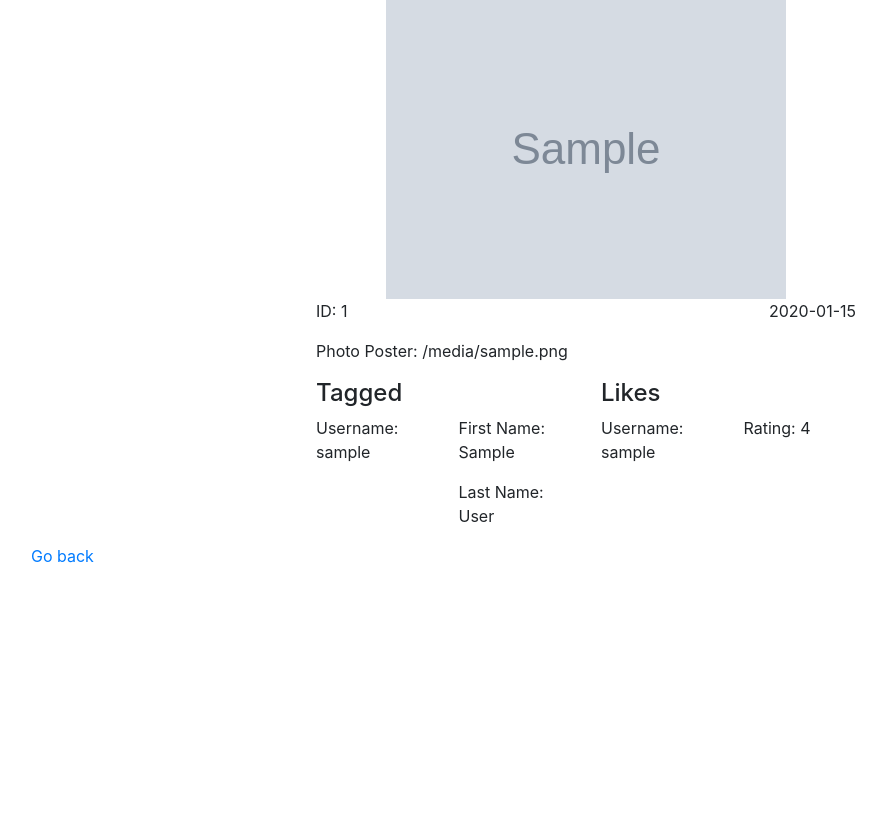
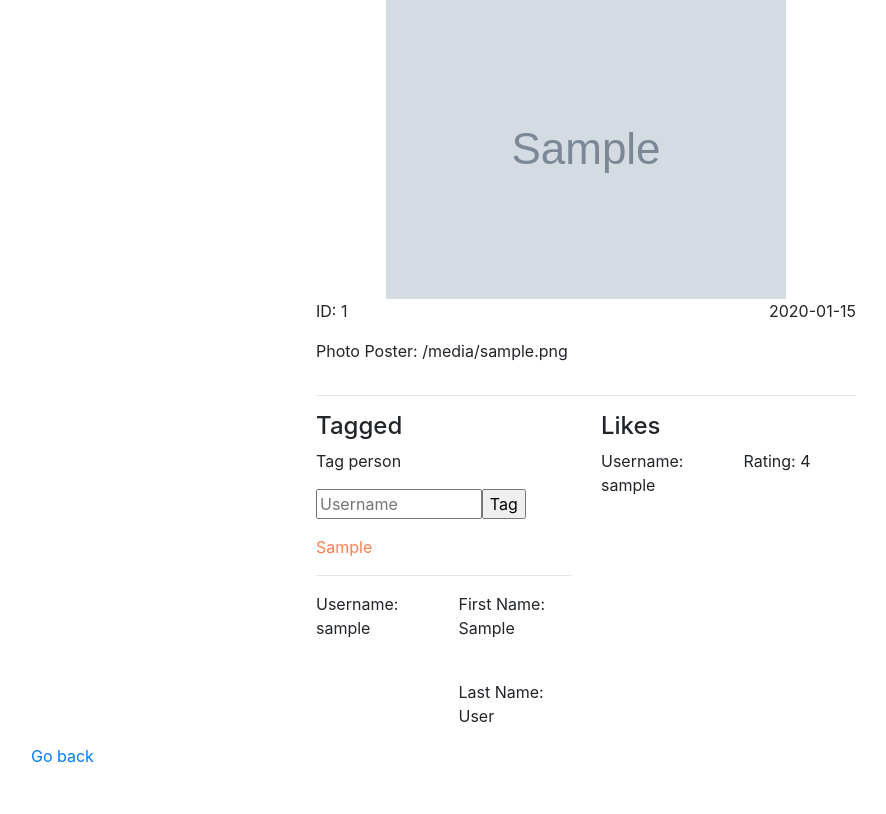
Before and after one commit to SteveUcho/Instagram-Clone, a Flask app: template templates/more-info.html in a window 1280 px wide. Shown: the part 153-967 px from the top of the page, without its empty margins (54-940 px from the left). Before the commit the page ends 716 px from the top, so only its background shows below. Run offline with Flask 2, Linux system fonts and the light colour scheme; the template is opened without the code that fills it: most values are stand-ins (such as "Sample title", 1, 10 or a date in 2020); grey boxes marked "Sample" are stand-in pictures; some libraries are stand-ins or nearby versions.

Commit message:
Fixed View Photos + Unfollow + Manage Tags + Manage Follows

```diff
--- a/main.py
+++ b/main.py
@@ -35,48 +35,62 @@ def index():
         return redirect(url_for("home"))
     return render_template("index.html")
 
+# Get current followers and pending followers data, send it to home.html
 @app.route("/home")
 @login_required
 def home(followMsg=False, errorMsg=False):
     with connection.cursor() as cursor:
+        # get pending followers
         query = "SELECT * FROM follow WHERE username_followed = %s AND followStatus = 0"
         cursor.execute(query, (session["username"]))
         pendingFollowRequests = cursor.fetchall()
+        # get current followers
         query = "SELECT * FROM follow WHERE (username_follower = %s OR username_followed = %s) AND followStatus = 1"
         cursor.execute(query, (session["username"], session["username"]))
         currentFollowers = cursor.fetchall()
     return render_template("home.html", username=session["username"], currentFollowers=currentFollowers, pendingFollowRequests=pendingFollowRequests, followMsg=followMsg, errorMsg=errorMsg)
 
+# this route is invoked when the request follow form is filled out and sent
+# We must check if the username exists first
+# Then we check if a request has already been sent, if a request exists, let the user know
+# if no request has been sent to this user yet, then send it
 @app.route("/requestFollow", methods=["POST"])
 @login_required
 def requestFollow():
     if request.form:
         username = request.form.get("username")
         with connection.cursor() as cursor:
+            # check if user exists
             query = "SELECT * FROM person WHERE username = %s"
             cursor.execute(query, (username))
         data = cursor.fetchone()
         if data:
             with connection.cursor() as cursor:
+                # check if request has been sent before
                 query = "SELECT * FROM follow WHERE (username_follower = %s AND username_followed = %s) OR (username_followed = %s AND username_follower = %s)"
                 cursor.execute(query, (username, session["username"], username, session["username"]))
             data = cursor.fetchone()
             if not data:
                 with connection.cursor() as cursor:
+                    # send request
                     query = "INSERT INTO follow (username_followed, username_follower, followstatus) VALUES (%s, %s, %s)"
                     cursor.execute(query, (username, session["username"], 0))
                 followMsg = "Follow request sent"
                 return home(followMsg=followMsg)
             else:
+                # let the user know he/she has already sent a request
                 error = "Request to %s already sent" % (username)
                 return home(followMsg=error)
         else:
+            # let the user know the user does not exists
             followMsg = "Username does not exist"
             return home(followMsg=followMsg)
 
     error = "An unknown error has occurred. Please try again."
     return home(errorMsg=error)
 
+# update the follow table with the follow status 1
+# this route is invoked when a user clicks the accept button on the pending follow
 @app.route("/acceptFollow/<usernameFollower>", methods=["POST"])
 @login_required
 def acceptFollow(usernameFollower):
@@ -85,6 +99,8 @@ def acceptFollow(usernameFollower):
         cursor.execute(query, (usernameFollower, session["username"]))
     return redirect(url_for("home"))
 
+# this route is invoked when a user clicks the decline button on the pending follow
+# serves as a decline follow but also as an unfollow, as it deletes the table entry in its entirety
 @app.route("/declineFollow/<usernameFollower>", methods=["POST"])
 @login_required
 def declineFollow(usernameFollower):
@@ -98,14 +114,46 @@ def declineFollow(usernameFollower):
 def upload():
     return render_template("upload.html")
 
+# gets images visible to the user.
 @app.route("/images", methods=["GET"])
 @login_required
 def images():
-    query = "SELECT * FROM photo"
+    query = ("SELECT * "
+            "FROM photo AS p1 "
+            "WHERE photoPoster = %s "
+            "OR ( "
+                "p1.allFollowers = 1 "
+                "AND EXISTS ( "
+                            "SELECT * "
+                            "FROM follow "
+                            "WHERE follow.username_followed = p1.photoPoster "
+                            "AND follow.username_follower = %s "
+                            "AND followstatus = 1) "
+                "OR EXISTS ( "
+                            "SELECT * "
+                            "FROM follow "
+                            "WHERE follow.username_follower = p1.photoPoster "
+                            "AND follow.username_followed = %s "
+                            "AND followstatus = 1) "
+                ") "
+            "OR p1.photoID IN ( "
+                        "SELECT photoID "
+                        "FROM sharedWith as s1 "
+                        "WHERE photoID = %s "
+                        "AND (groupOwner, groupName) IN ( "
+                                                        "SELECT groupOwner, groupName "
+                                                        "FROM belongTo "
+                                                        "WHERE member_username = %s "
+                                                        ") "
+                        ") "
+            )
     with connection.cursor() as cursor:
-        cursor.execute(query)
-    data = cursor.fetchall()
-    return render_template("images.html", images=data)
+        cursor.execute(query, (session["username"], session["username"], session["username"]))
+        images = cursor.fetchall()
+        query = "SELECT * FROM tagged WHERE username = %s AND tagstatus = 0"
+        cursor.execute(query, (session["username"]))
+        pendingTags = cursor.fetchall()
+    return render_template("images.html", images=images, pendingTags=pendingTags)
 
 @app.route("/image/<image_name>", methods=["GET"])
 @login_required
@@ -116,15 +164,14 @@ def image(image_name):
 
 @app.route("/more-info/<username>/<photoID>", methods=["GET"])
 @login_required
-def moreInfo(username, photoID):
+def moreInfo(username, photoID, tagMsg=False):
     moreInfoData = {
         "firstName": "",
         "lastName": "",
-        "timeStamp": "",
         "tagged": [],
         "likes": []
     }
-    photoID = int(photoID)
+    print(photoID)
     with connection.cursor() as cursor:
         query = "SELECT * FROM person WHERE username = %s"
         cursor.execute(query, (username))
@@ -132,21 +179,85 @@ def moreInfo(username, photoID):
         moreInfoData["firstName"] = data["firstName"]
         moreInfoData["lastName"] = data["lastName"]
 
-        query = "SELECT username, firstName, LastName FROM tagged NATURAL JOIN person WHERE photoID = %s AND tagstatus = 1"
+        query = "SELECT username, firstName, lastName FROM tagged NATURAL JOIN person WHERE photoID = %s AND tagstatus = 1"
         cursor.execute(query, (photoID))
-        data = cursor.fetchall()
-        moreInfoData["tagged"] = data
+        moreInfoData["tagged"] = cursor.fetchall()
 
         query = "SELECT username, rating FROM likes WHERE photoID = %s"
         cursor.execute(query, (photoID))
-        data = cursor.fetchall()
-        moreInfoData["liked"] = data
+        moreInfoData["likes"] = cursor.fetchall()
 
         query = "SELECT * FROM photo WHERE photoID = %s"
         cursor.execute(query, (photoID))
-    imageInQuestion = cursor.fetchone()
-    return render_template("more-info.html", moreInfoData=moreInfoData, image=imageInQuestion)
+        imageInQuestion = cursor.fetchone()
+    print(moreInfoData)
+    return render_template("more-info.html", moreInfoData=moreInfoData, image=imageInQuestion, tagMsg=tagMsg)
 
+@app.route("/tag", methods=["POST"])
+def tag():
+    if request.form:
+        requestData = request.form
+        username = requestData["username"]
+        photoID = requestData["photoID"]
+        with connection.cursor() as cursor:
+            query = "SELECT * FROM person WHERE username = %s"
+            cursor.execute(query, (username))
+            data = cursor.fetchone()
+            if not data:
+                tagMsg = "User does not exist"
+                return moreInfo(username, photoID, tagMsg=tagMsg)
+            if username == session["username"]:
+                try:
+                    query = "INSERT INTO tagged (username, photoID, tagstatus) VALUES (%s, %s, %s)"
+                    cursor.execute(query, (username, photoID, 1))
+                    tagMsg = "Tag set"
+                    return moreInfo(username, photoID, tagMsg=tagMsg)
+                except pymysql.err.IntegrityError:
+                    error = "%s is already tagged." % (username)
+                    return moreInfo(username, photoID, tagMsg=error)
+            else:
+                query = ("SELECT * "
+                        "FROM photo AS p1 "
+                        "WHERE photoID = %s "
+                        "AND ( EXISTS ( "
+                                        "SELECT * "
+                                        "FROM follow "
+                                        "WHERE follow.username_followed = p1.photoPoster "
+                                        "AND follow.username_follower = %s "
+                                        "AND followstatus = 1) "
+                            "OR EXISTS ( "
+                                        "SELECT * "
+                                        "FROM follow "
+                                        "WHERE follow.username_follower = p1.photoPoster "
+                                        "AND follow.username_followed = %s "
+                                        "AND followstatus = 1) "
+                            ")")
+                cursor.execute(query, (photoID, username, username))
+                data = cursor.fetchone()
+                if data:
+                    query = "INSERT INTO tagged (username, photoID, tagstatus) VALUES (%s, %s, %s)"
+                    cursor.execute(query, (username, photoID, 0))
+                    tagMsg = "Tag pending approval"
+                    return moreInfo(username, photoID, tagMsg=tagMsg)
+                else:
+                    tagMsg = "Photo not visible to Taggee"
+                    return moreInfo(username, photoID, tagMsg=tagMsg)
+
+@app.route("/acceptTag/<photoID>", methods=["POST"])
+def acceptTag(photoID):
+    with connection.cursor() as cursor:
+        query = "UPDATE tagged SET tagstatus = 1 WHERE username = %s AND photoID = %s"
+        cursor.execute(query, (session["username"], photoID))
+    return images()
+
+# serves as a decline follow but also as an unfollow, as it deletes the table entry in its entirety
+@app.route("/declineTag/<photoID>", methods=["POST"])
+@login_required
+def declineTag(photoID):
+    with connection.cursor() as cursor:
+        query = "DELETE FROM tagged WHERE (username = %s AND photoID = %s)"
+        cursor.execute(query, (session["username"], photoID))
+    return images()
 
 @app.route("/login", methods=["GET"])
 def login():
--- a/templates/home.html
+++ b/templates/home.html
@@ -36,6 +36,9 @@
                     </form>
                     <hr>
                     <h4>Current Following</h4>
+                    {% if not currentFollowers %}
+                        <p>No followers</p>
+                    {% endif %}
                     {% for follow in currentFollowers %}
                     <div class="row">
                         <div class="col-6">
--- a/templates/more-info.html
+++ b/templates/more-info.html
@@ -26,16 +26,32 @@
                             <p>{{image.postingdate}}</p>
                         </div>
                     </div>
+                    <hr>
                     <div class="row">
                         <div class="col-6">
                             <h4>Tagged</h4>
+                            <p>Tag person</p>
+                            <form action="/tag" method="post" class="form-inline">
+                                <input type="text" name="username" placeholder="Username" style="max-width: 65%;" required/>
+                                <input type="hidden" name="photoID" value="{{image.photoID}}">
+                                <input type="submit" value="Tag">
+                            </form>
+                            {% if tagMsg %}
+                            <p style="color: coral;">{{tagMsg}}</p>
+                            {% endif %}
                             {% for tag in moreInfoData.tagged | sort(attribute='username') %}
+                            <hr>
                             <div class="row">
                                 <div class="col-6">
                                     <p>Username: {{tag.username}}</p>
+                                    <br>
+                                    {% if tag.tagstatus == "0" %}
+                                    <p style="color: coral;">Pending</p>
+                                    {% endif %}
                                 </div>
                                 <div class="col-6">
                                     <p>First Name: {{tag.firstName}}</p>
+                                    <br>
                                     <p>Last Name: {{tag.lastName}}</p>
                                 </div>
                             </div>
```
Also changed, not shown: queries.sql (added, +17 -0 lines), templates/images.html (+31 -2 lines).
